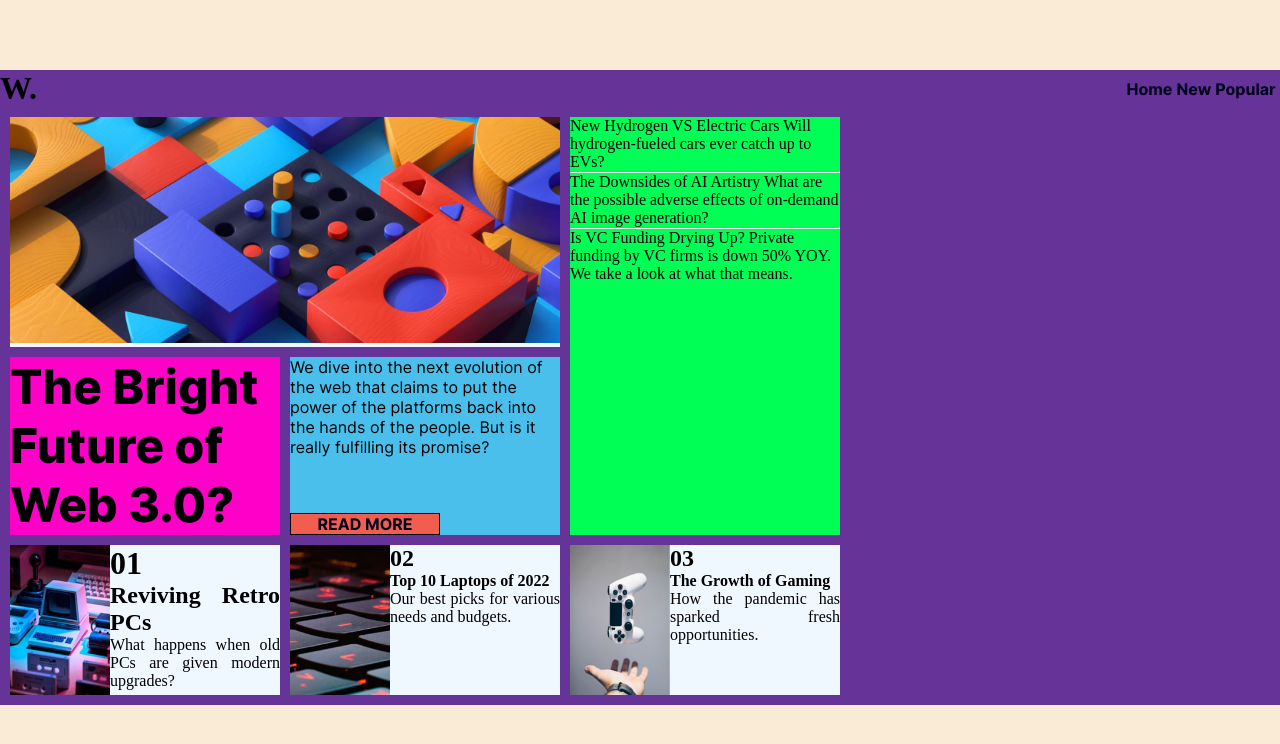
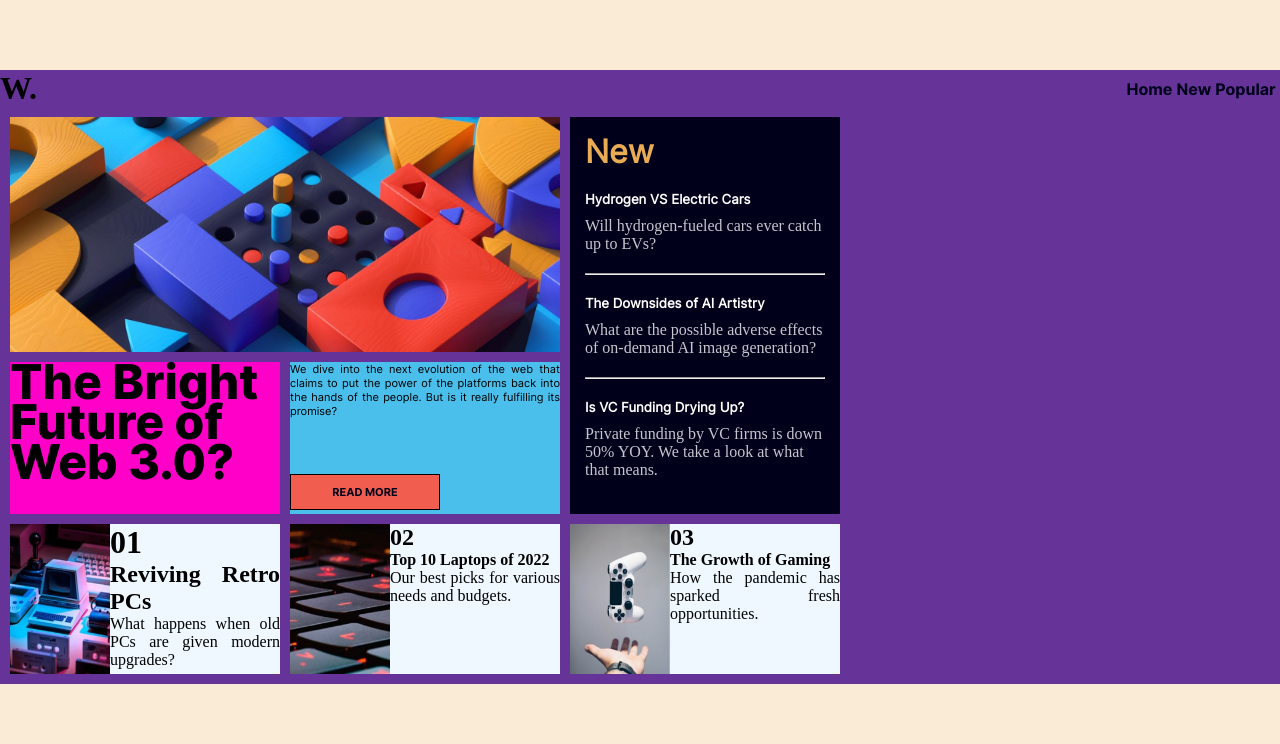
Before and after one commit to luiz-ferreira-bot/News-homepage, a plain HTML site: page index.html in a window 1280 px wide. Shown: the top 744 px of the page. Drawn offline with Linux system fonts and the light colour scheme.

Commit message:
novas modificações

```diff
--- a/index.html
+++ b/index.html
@@ -33,23 +33,27 @@
       </div>
 
       <div class="item-2">
-        <p>
-          New
-          Hydrogen VS Electric Cars
-          Will hydrogen-fueled cars ever catch up to EVs?
-        </p>
+
+        <h1>New</h1>
+        <h5>Hydrogen VS Electric Cars</h5>
+        <p>Will hydrogen-fueled cars ever catch up to EVs?</p>
+
 
         <hr>
 
+
+        <h5 style="margin-top: 20px;">
+          The Downsides of AI Artistry
+        </h5>
         <p>
-          The Downsides of AI Artistry
           What are the possible adverse effects of on-demand AI image generation?
         </p>
 
         <hr>
 
+
+        <h5 style="margin-top: 20px;">Is VC Funding Drying Up?</h5>
         <p>
-          Is VC Funding Drying Up?
           Private funding by VC firms is down 50% YOY. We take a look at what that means.
         </p>
       </div>
--- a/style.css
+++ b/style.css
@@ -11,6 +11,7 @@ img{
 
 .primeira-img{
     width: 100%;
+    height: 100%;
 }
 
 .item-1{
@@ -22,19 +23,42 @@ img{
 
 
 .item-2{
+
+    font-family: 'Regular';
+    padding: 15px;
     grid-area: carla;
-    background-color: rgb(0, 255, 85);
+    color: white;
+background-color: var(--cor5);
 }
+.item-2 h1{
+    color: var(--cor0);
+    margin-bottom: 20px;
+}
+
+.item-2 h5{
+    margin-bottom: 10px;
+
+}
+
+.item-2 p{
+    margin-bottom: 20px;
+    color: var(--cor3);
+    font-family: '';
+}
+
 
 .item-3{
     grid-area: tania;
     background-color: rgb(255, 0, 200);
+    line-height: 40px;
+
 }
 strong{
     font-size: 3rem;
     font-family: 'Extra-bold';
     width: 300px;
     display: block;
+
     /* background-color: aliceblue; */
 
 }
@@ -43,17 +67,20 @@ strong{
     grid-area: felipa;
     background-color: rgb(75, 191, 236);
     font-family: 'Variable';
+    font-size: 11px;
+    text-align: justify;
 }
 .btn{
     display: block;
     border: 1px solid black;
-    padding: px;
+    padding: 10px;
     width: 150px;
     background-color: var(--cor1);
     text-align: center;
 }
 .p{
     margin-bottom: 56px;
+
 }
 a{
     text-decoration: none;
```
